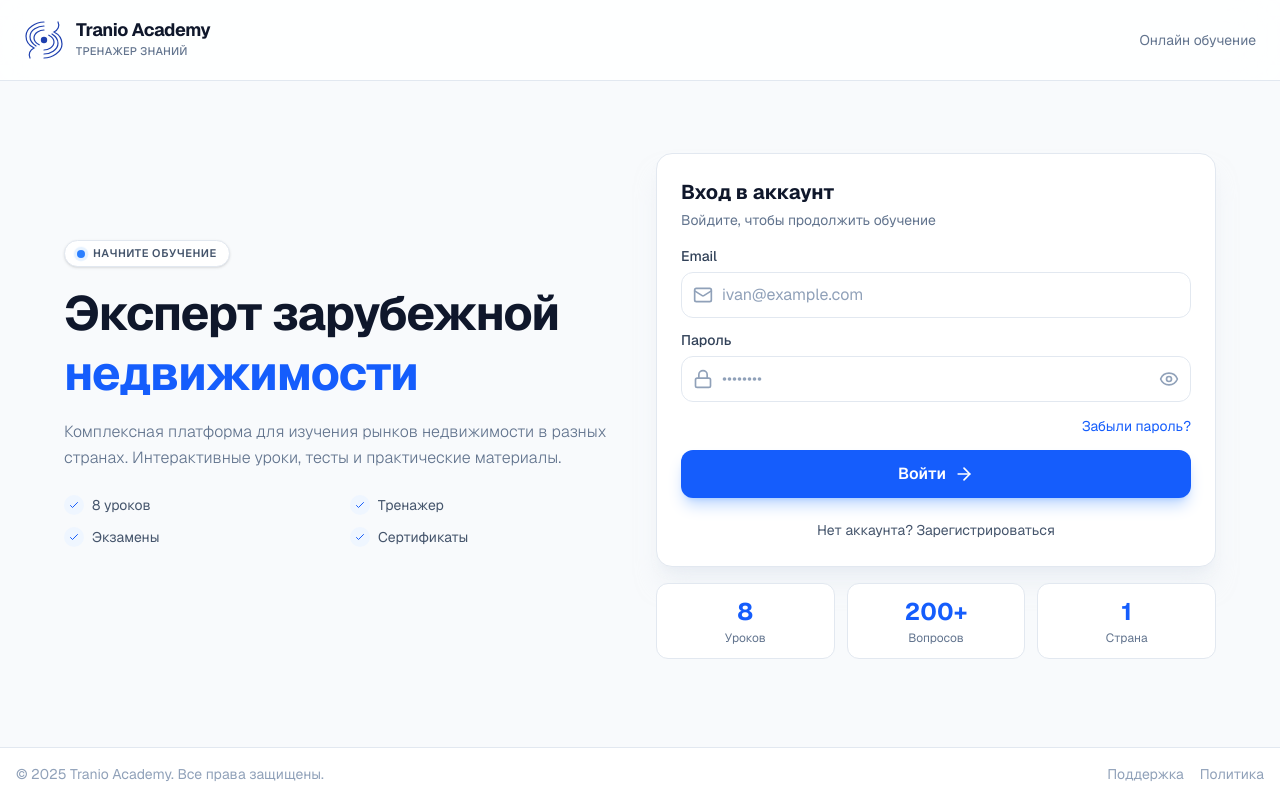
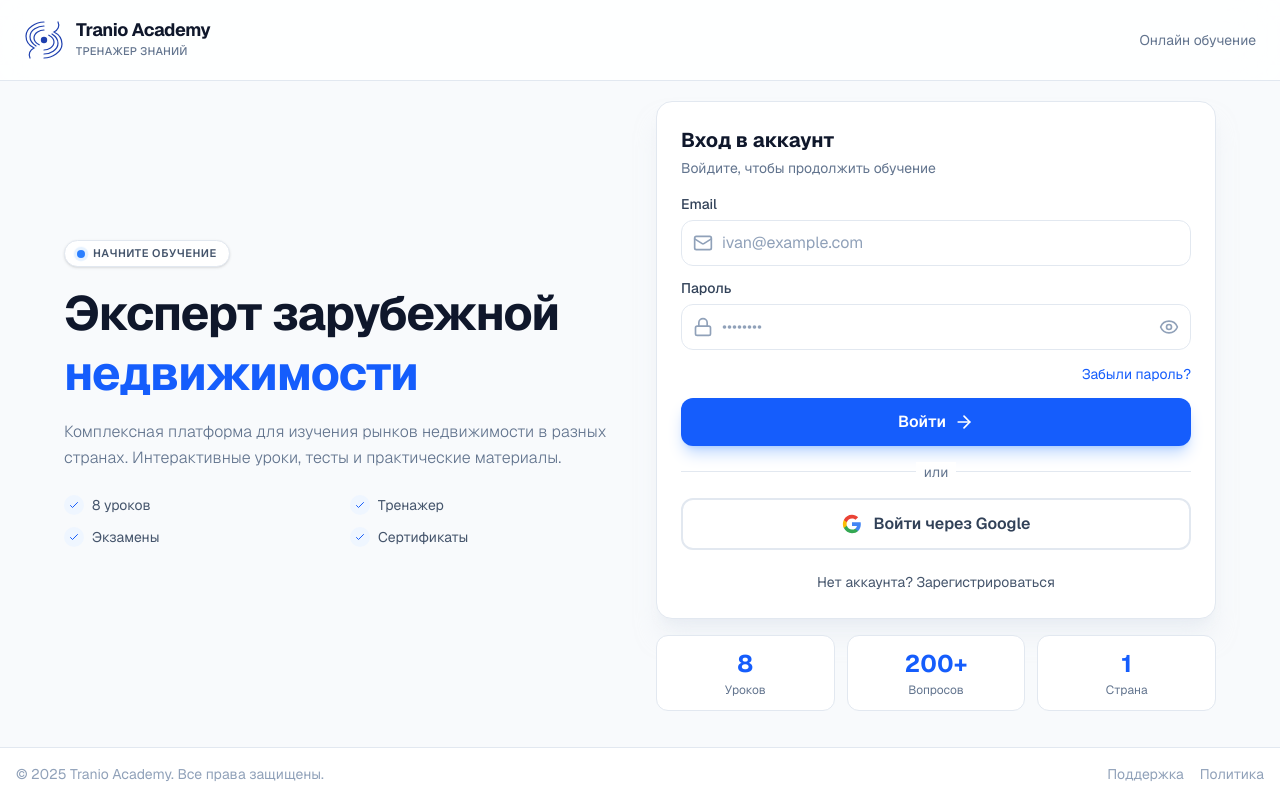
Before and after one commit to bogatenkov-cpu/tranio-academy, a Next.js app: page / in a window 1280 px wide. Built offline with nearby package versions, Linux system fonts and the light colour scheme; no server answers.

Commit message:
Add Google OAuth authentication

```diff
--- a/app/page.tsx
+++ b/app/page.tsx
@@ -6,7 +6,7 @@ import { Mail, Lock, User, ArrowRight, Eye, EyeOff, Loader2, CheckCircle } from
 
 export default function Home() {
   const router = useRouter();
-  const { user, loading, signUp, signIn, resetPassword } = useAuth();
+  const { user, loading, signUp, signIn, signInWithGoogle, resetPassword } = useAuth();
 
   const [isLogin, setIsLogin] = useState(true);
   const [isForgotPassword, setIsForgotPassword] = useState(false);
@@ -322,6 +322,39 @@ export default function Home() {
                     )}
                   </button>
 
+                  {!isForgotPassword && (
+                    <>
+                      <div className="relative my-4">
+                        <div className="absolute inset-0 flex items-center">
+                          <div className="w-full border-t border-slate-200"></div>
+                        </div>
+                        <div className="relative flex justify-center text-sm">
+                          <span className="px-2 bg-white text-slate-500">или</span>
+                        </div>
+                      </div>
+
+                      <button
+                        type="button"
+                        onClick={async () => {
+                          setError('');
+                          const { error } = await signInWithGoogle();
+                          if (error) {
+                            setError('Ошибка входа через Google: ' + error.message);
+                          }
+                        }}
+                        className="w-full px-6 py-3 bg-white hover:bg-slate-50 text-slate-700 font-semibold rounded-xl transition-all duration-300 border-2 border-slate-200 hover:border-slate-300 flex items-center justify-center gap-3"
+                      >
+                        <svg className="w-5 h-5" viewBox="0 0 24 24">
+                          <path fill="#4285F4" d="M22.56 12.25c0-.78-.07-1.53-.2-2.25H12v4.26h5.92c-.26 1.37-1.04 2.53-2.21 3.31v2.77h3.57c2.08-1.92 3.28-4.74 3.28-8.09z"/>
+                          <path fill="#34A853" d="M12 23c2.97 0 5.46-.98 7.28-2.66l-3.57-2.77c-.98.66-2.23 1.06-3.71 1.06-2.86 0-5.29-1.93-6.16-4.53H2.18v2.84C3.99 20.53 7.7 23 12 23z"/>
+                          <path fill="#FBBC05" d="M5.84 14.09c-.22-.66-.35-1.36-.35-2.09s.13-1.43.35-2.09V7.07H2.18C1.43 8.55 1 10.22 1 12s.43 3.45 1.18 4.93l2.85-2.22.81-.62z"/>
+                          <path fill="#EA4335" d="M12 5.38c1.62 0 3.06.56 4.21 1.64l3.15-3.15C17.45 2.09 14.97 1 12 1 7.7 1 3.99 3.47 2.18 7.07l3.66 2.84c.87-2.6 3.3-4.53 6.16-4.53z"/>
+                        </svg>
+                        <span>Войти через Google</span>
+                      </button>
+                    </>
+                  )}
+
                   <div className="text-center pt-2">
                     {isForgotPassword ? (
                       <button
--- a/contexts/AuthContext.tsx
+++ b/contexts/AuthContext.tsx
@@ -10,6 +10,7 @@ interface AuthContextType {
   loading: boolean;
   signUp: (email: string, password: string, name: string) => Promise<{ error: any }>;
   signIn: (email: string, password: string) => Promise<{ error: any }>;
+  signInWithGoogle: () => Promise<{ error: any }>;
   signOut: () => Promise<void>;
   resetPassword: (email: string) => Promise<{ error: any }>;
 }
@@ -94,6 +95,23 @@ export function AuthProvider({ children }: { children: React.ReactNode }) {
     }
   };
 
+  const signInWithGoogle = async () => {
+    try {
+      const { error } = await supabase.auth.signInWithOAuth({
+        provider: 'google',
+        options: {
+          redirectTo: `${window.location.origin}/auth/callback`,
+        },
+      });
+
+      if (error) throw error;
+
+      return { error: null };
+    } catch (error: any) {
+      return { error };
+    }
+  };
+
   const signOut = async () => {
     await supabase.auth.signOut();
     router.push('/');
@@ -119,6 +137,7 @@ export function AuthProvider({ children }: { children: React.ReactNode }) {
     loading,
     signUp,
     signIn,
+    signInWithGoogle,
     signOut,
     resetPassword,
   };
```
